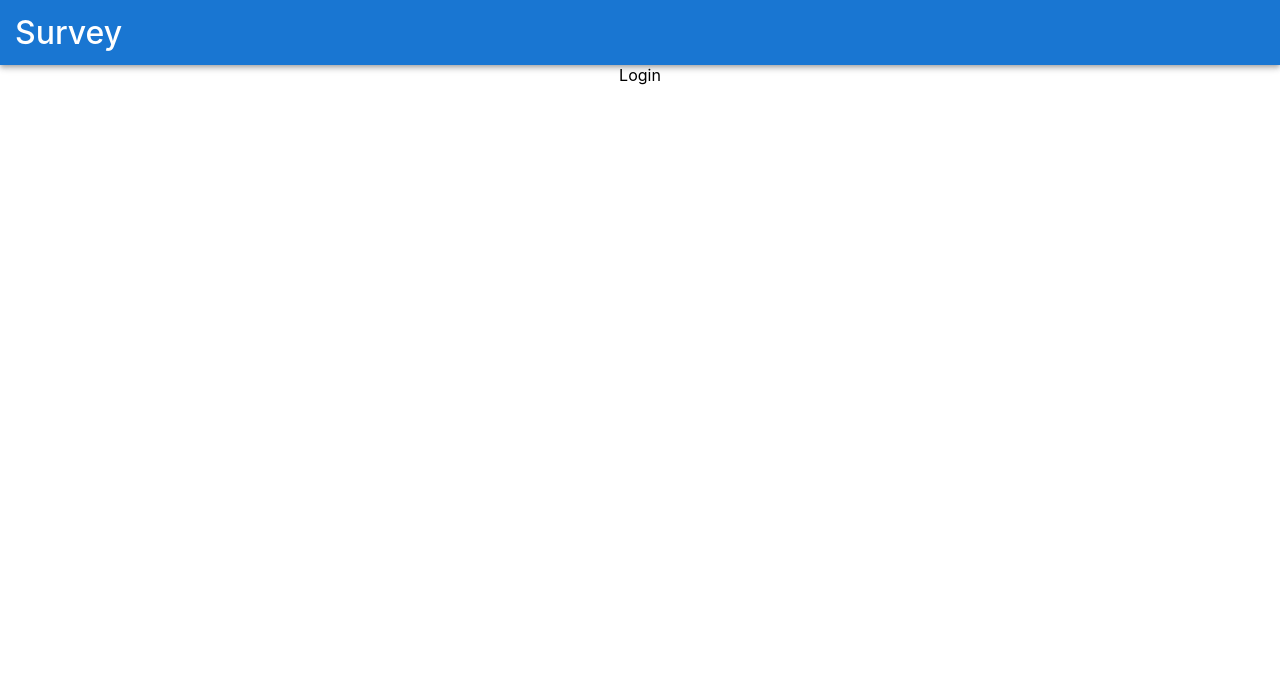
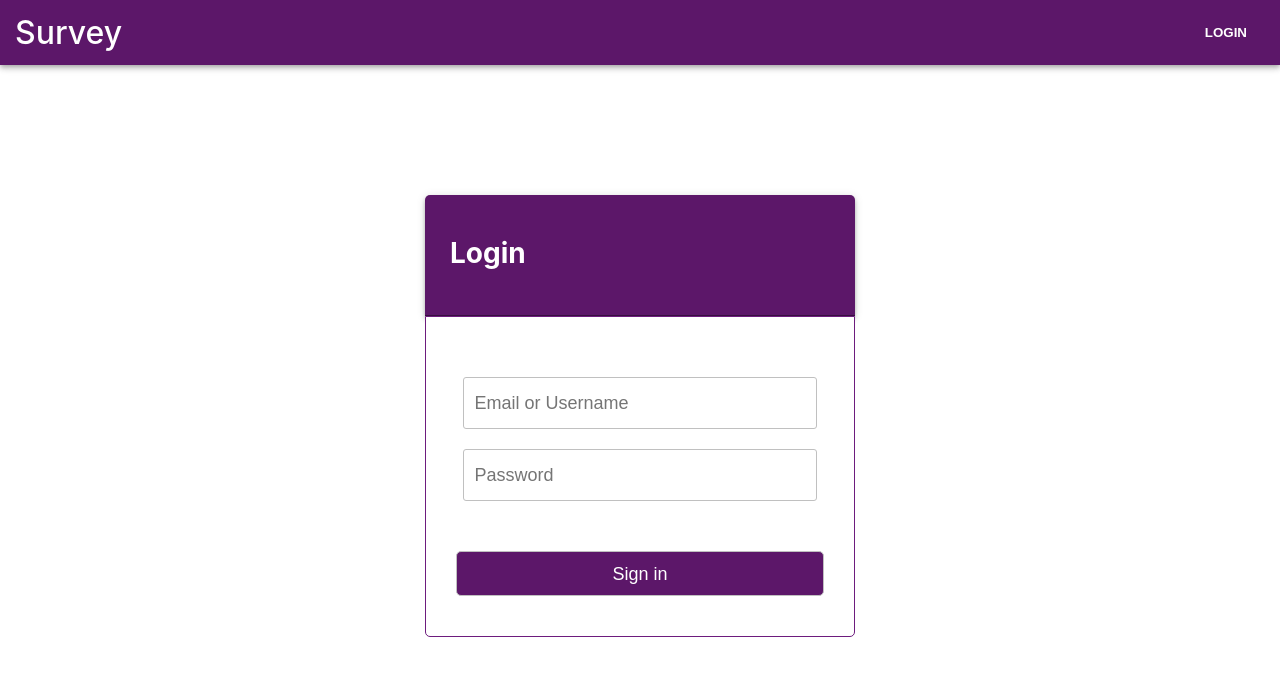
Before and after one commit to khaled-faour/Survery-app, a React (Create React App) app in the folder survey-frontend/: page /login in a window 1280 px wide. Shown: the top 676 px of the page. Built offline with nearby package versions, Linux system fonts and the light colour scheme.

Commit message:
Added Login Form
fixed some auth check issues

fixed some structure issues

```diff
--- a/survey-frontend/package.json
+++ b/survey-frontend/package.json
@@ -3,6 +3,9 @@
   "version": "0.1.0",
   "private": true,
   "dependencies": {
+    "@fortawesome/fontawesome-svg-core": "^6.1.1",
+    "@fortawesome/free-solid-svg-icons": "^6.1.1",
+    "@fortawesome/react-fontawesome": "^0.1.18",
     "@testing-library/jest-dom": "^5.16.4",
     "@testing-library/react": "^13.3.0",
     "@testing-library/user-event": "^13.5.0",
--- a/survey-frontend/src/App.css
+++ b/survey-frontend/src/App.css
@@ -1,6 +1,29 @@
 .App {
   text-align: center;
 
+}
+
+input{
+  height: 50px;
+  width: 90%;
+  padding: 0 10px;
+  border-radius: 3px;
+  border: 1px solid silver;
+  font-size: 18px;
+  outline: none;
+  margin: 10px 0;
+}
+.btn{
+  margin-top: 40px;
+  margin-bottom: 40px;
+  width: 130px;
+  height: 45px;
+  color: white;
+  cursor: pointer;
+  line-height: 45px;
+  border-radius: 45px;
+  border-radius: 5px;
+  background: #5c1769;
 }
 
 .header{
@@ -8,7 +31,7 @@
   align-items: center;
   justify-content: space-between;
   padding: 0 15px;
-  background-color: rgb(25, 118, 210);
+  background-color: #5c1769;
   color: white;
   height: 65px;
   box-shadow: rgba(0, 0, 0, 0.2) 0px 2px 4px -1px, rgba(0, 0, 0, 0.14) 0px 4px 5px 0px, rgba(0, 0, 0, 0.12) 0px 1px 10px 0px;
@@ -35,3 +58,36 @@
 .header .buttons button:active{
   background-color: rgba(0, 0, 0, 0.5);
 }
+
+
+.center{
+  width: 430px;
+  margin: 130px auto;
+  position: relative;
+}
+.center .header{
+  font-size: 28px;
+  font-weight: bold;
+  color: white;
+  padding: 25px 0 30px 25px;
+  background: #5c1769;
+  border-bottom: 1px solid #370e3f;
+  border-radius: 5px 5px 0 0;
+}
+.center .form{
+  position: absolute;
+  background: white;
+  width: 100%;
+  padding: 50px 30px 0 30px;
+  box-sizing: border-box;
+  border: 1px solid #6d1c7d;
+  border-radius: 0 0 5px 5px;
+}
+
+.form .btn{
+  width: 100%;
+}
+.form .btn:hover{
+  background: #491254;
+  transition: .5s;
+}
--- a/survey-frontend/src/App.js
+++ b/survey-frontend/src/App.js
@@ -1,6 +1,8 @@
 import { Routes, Route, Link } from "react-router-dom";
 import './App.css';
 import Header from './components/header';
+import Login from "./screens/login";
+import AddSurvey from "./screens/addSurvey";
 
 const App = () => {
   return (
@@ -8,7 +10,8 @@ const App = () => {
       <Header/>
       <Routes>
           <Route path="/" element={<>HOME</>} />
-          <Route path="/login" element={<>Login</>} />
+          <Route path="/login" element={<Login/>} />
+          <Route path="/addSurvey" element={<AddSurvey/>} />
       </Routes>
     </div>
   );
--- a/survey-frontend/src/components/header.js
+++ b/survey-frontend/src/components/header.js
@@ -6,7 +6,9 @@ function Header() {
     const location = useLocation();
     const [token, setToken] = useState(localStorage.getItem('user_token') || null)
 
-
+    const login = ()=>{
+        navigate('/login')
+    }
     const logout = ()=>{
         localStorage.removeItem('user_token')
         setToken(null)
@@ -14,11 +16,8 @@ function Header() {
 
     useEffect(()=>{
 
-        if(!token && location.pathname !== "/login"){
-            console.log("moving")
+        if(!token && location.pathname === "/addSurvey"){
             return navigate('/login')
-        }else if(token && location.pathname !== "/"){
-            return navigate('/')
         }
 
     }, [token])
@@ -29,7 +28,7 @@ function Header() {
                 <h1>Survey</h1>
             </div>
             <div className='buttons'>
-                {token && <button onClick={logout}>Logout</button>}
+                {token ? <button onClick={logout}>Logout</button> : <button onClick={login}>Login</button>}
             </div>
         </div>
     )
--- /dev/null
+++ b/survey-frontend/src/screens/addSurvey.js
@@ -0,0 +1,9 @@
+import React from 'react'
+
+function AddSurvey() {
+  return (
+    <div>AddSurvey</div>
+  )
+}
+
+export default AddSurvey
--- /dev/null
+++ b/survey-frontend/src/screens/login.js
@@ -0,0 +1,19 @@
+import React from 'react'
+
+
+const Login = () => {
+  return (
+    <div className="center">
+         <div className="header">
+            Login
+         </div>
+         <div className='form'>
+            <input type="text" placeholder="Email or Username"/>
+            <input id="pswrd" type="password" placeholder="Password"/>
+            <input className='btn' type="submit" value="Sign in"/>
+         </div>
+    </div>
+  )
+}
+
+export default Login;
```
Also changed, not shown: 1 other file (tests, documents, lock files or other folders).
